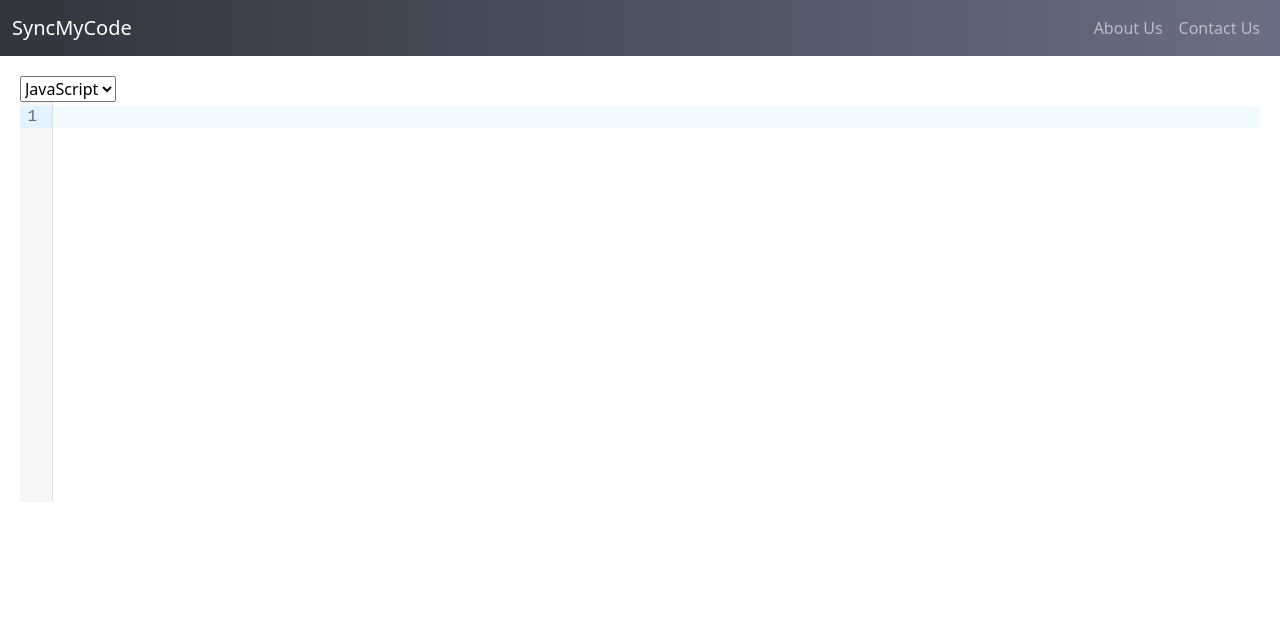
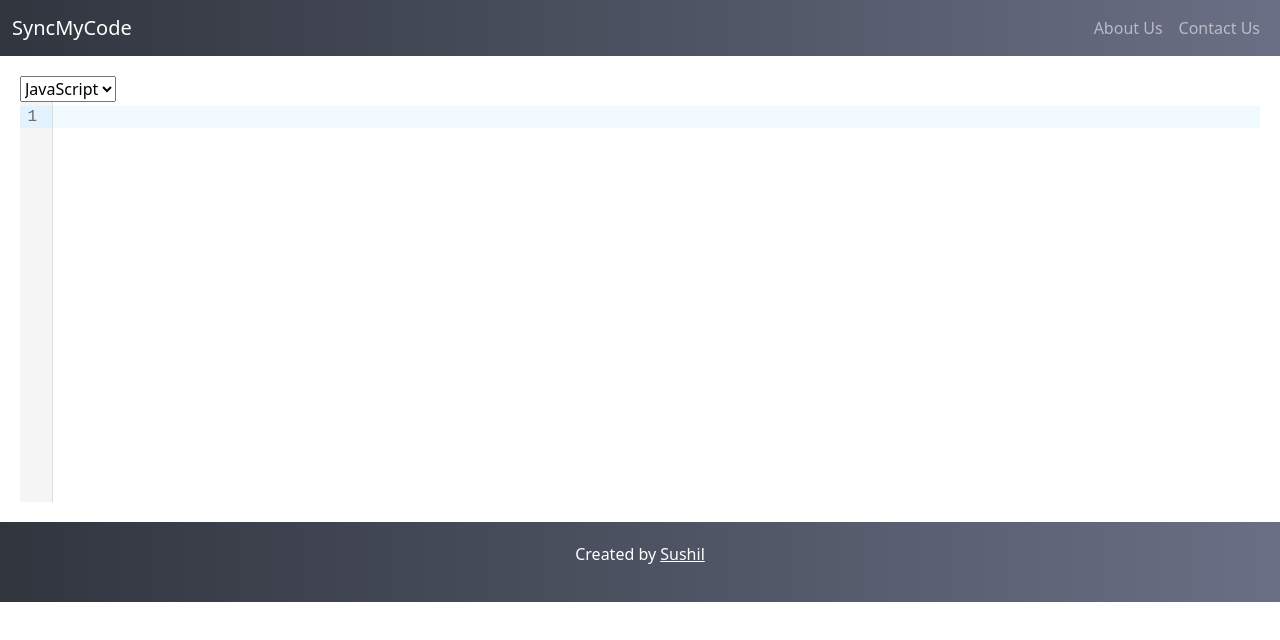
Before and after one commit to sushil-diwakar/syncmycode, a React (Create React App) app: page /1 in a window 1280 px wide. Shown: the top 640 px of the page. Built offline with nearby package versions, Linux system fonts and the light colour scheme; no server answers.

Commit message:
added footer

```diff
--- a/src/App.css
+++ b/src/App.css
@@ -1,38 +1,17 @@
-.App {
-  text-align: center;
+/* Ensure body and html take full height */
+html, body {
+  height: 100%; /* Ensure the body and html elements take full height */
+  margin: 0; /* Remove default margin */
 }
 
-.App-logo {
-  height: 40vmin;
-  pointer-events: none;
+/* Make the main wrapper a flex container */
+.app-container {
+  display: flex;
+  flex-direction: column; /* Stack the content vertically */
+  height: 100%; /* Full height of the viewport */
 }
 
-@media (prefers-reduced-motion: no-preference) {
-  .App-logo {
-    animation: App-logo-spin infinite 20s linear;
-  }
+/* Main content takes up remaining space */
+.main-content {
+  flex-grow: 1; /* Takes up all the available space */
 }
-
-.App-header {
-  background-color: #282c34;
-  min-height: 100vh;
-  display: flex;
-  flex-direction: column;
-  align-items: center;
-  justify-content: center;
-  font-size: calc(10px + 2vmin);
-  color: white;
-}
-
-.App-link {
-  color: #61dafb;
-}
-
-@keyframes App-logo-spin {
-  from {
-    transform: rotate(0deg);
-  }
-  to {
-    transform: rotate(360deg);
-  }
-}
--- a/src/App.js
+++ b/src/App.js
@@ -5,6 +5,7 @@ import CodeEditor from './components/CodeEditor';
 import NavBar from './components/NavBar';
 import About from './components/About';
 import Contact from './components/Contact';
+import Footer from './components/Footer';
 
 const App = () => {
     return (
@@ -16,6 +17,7 @@ const App = () => {
                 <Route path="/contact" element={<Contact />} />
                 <Route path="/:id" element={<CodeEditor />} />
             </Routes>
+            <Footer/>
         </Router>
     );
 };
--- /dev/null
+++ b/src/components/Footer.js
@@ -0,0 +1,14 @@
+import React from 'react';
+import './css/Footer.css';
+const Footer = () => {
+    return (
+        <footer className='footer text-center' >
+            <p>
+                Created by{' '}
+                <a href="https://in.linkedin.com/in/sushil-diwakar" target='_blank'>Sushil</a>
+            </p>
+        </footer>
+    );
+};
+
+export default Footer;
--- /dev/null
+++ b/src/components/css/Footer.css
@@ -0,0 +1,16 @@
+/* Footer styling */
+.footer {
+    background: linear-gradient(90deg, #30353e 0%, #6a6f85 100%);
+    color: white;
+    display: flex;
+    flex-direction: column;
+    justify-content: center;
+    align-items: center;
+    padding: 20px;
+    margin: 0;
+}
+
+.footer a {
+    color: #fff;
+    text-decoration: underline;
+}
```
